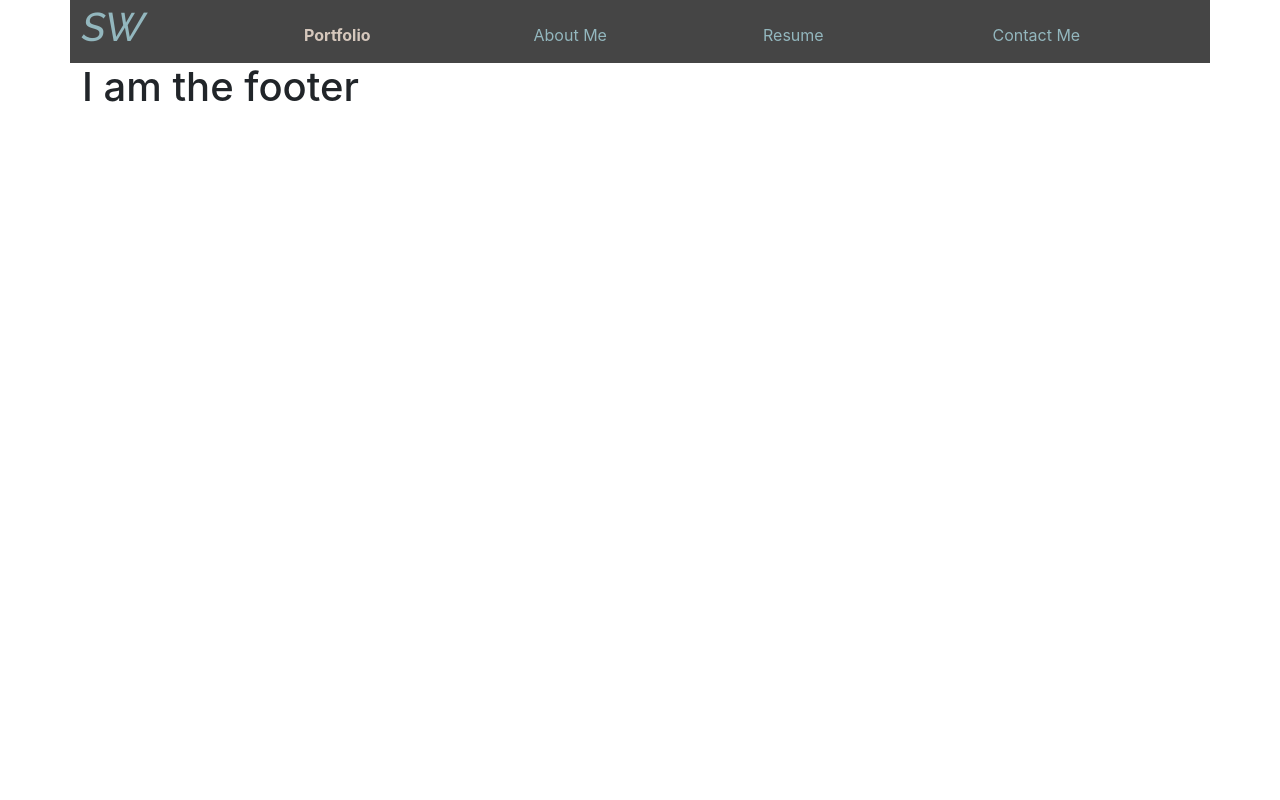
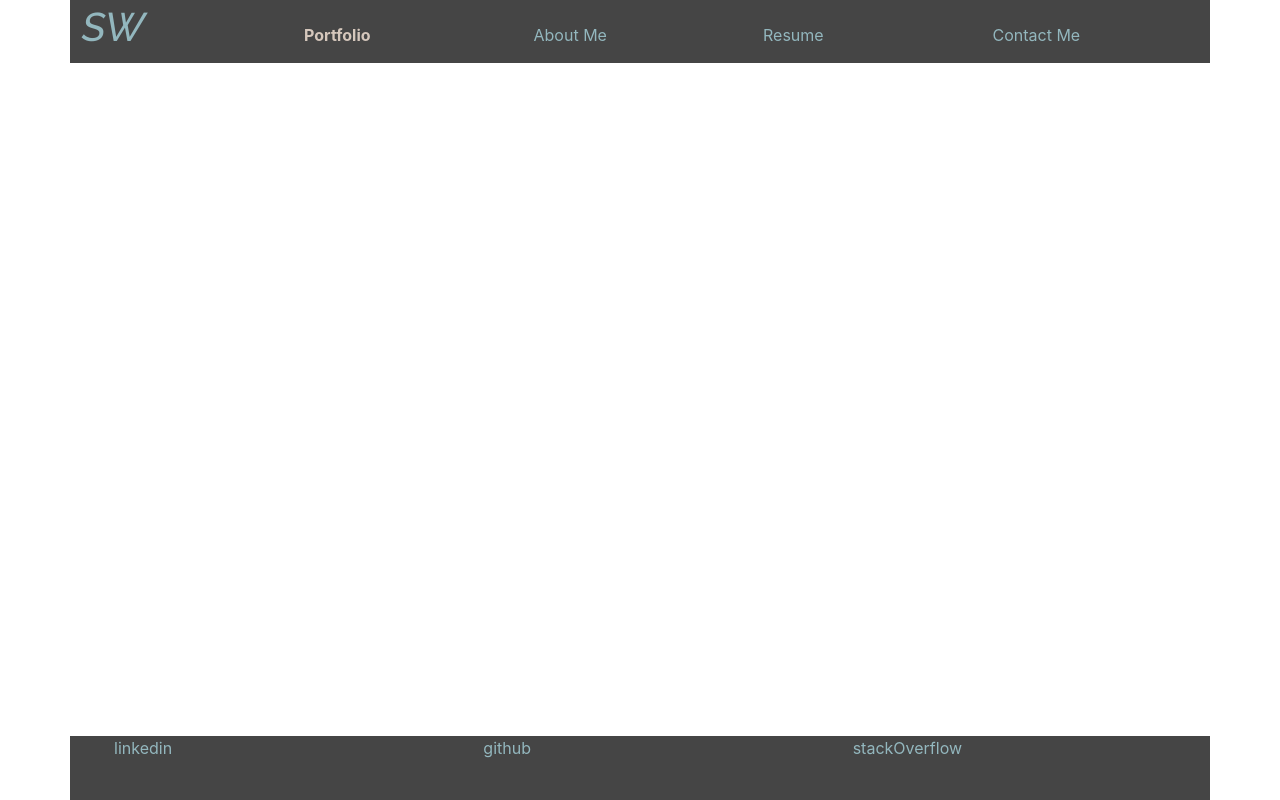
Before and after one commit to sydneywalcoff/sydneywalcoff, a React (Create React App) app: page / in a window 1280 px wide. Built offline with nearby package versions, Linux system fonts and the light colour scheme.

Commit message:
footer not-ugly enough for now

```diff
--- a/src/App.css
+++ b/src/App.css
@@ -13,6 +13,7 @@
     padding: 0 0;
 }
 
+/* header */
 header {
     background-color: var(--onyx);
 }
@@ -23,6 +24,7 @@ header {
     align-self: center;
 }
 
+/* nav */
 nav {
     padding-top: 2%;
 }
@@ -36,3 +38,17 @@ li {
     color: var(--cream);
     font-weight: bold;
 }
+
+/* footer */
+footer {
+    background-color: var(--onyx);
+    height: 8%;
+    align-items: center;
+}
+
+footer a {
+    color: var(--blue);
+    text-decoration: none;
+}
+
+footer ul a {}
--- a/src/App.js
+++ b/src/App.js
@@ -15,7 +15,7 @@ function App() {
   console.log('current title: ', currentTitle.name);
 
   return (
-    <div class="container">
+    <div className="container">
       <Header
         titles = {titles}
         setCurrentTitle = {setCurrentTitle}
--- a/src/components/Footer/index.js
+++ b/src/components/Footer/index.js
@@ -3,8 +3,12 @@ import React from 'react';
 const Footer = () => {
 
     return (
-        <footer>
-            <h1>I am the footer</h1>
+        <footer className="fixed-bottom container">
+            <ul className="row">
+                <li className='col'><a href="https://linkedin.com/in/sydneywalcoff">linkedin</a></li>
+                <li className="col"><a  href="https://github.com/sydneywalcoff">github</a></li>
+                <li className="col"><a  href="https://stackoverflow.com/users/14700803/sydney-walcoff">stackOverflow</a></li>
+            </ul>
         </footer>
     );
 };
```
